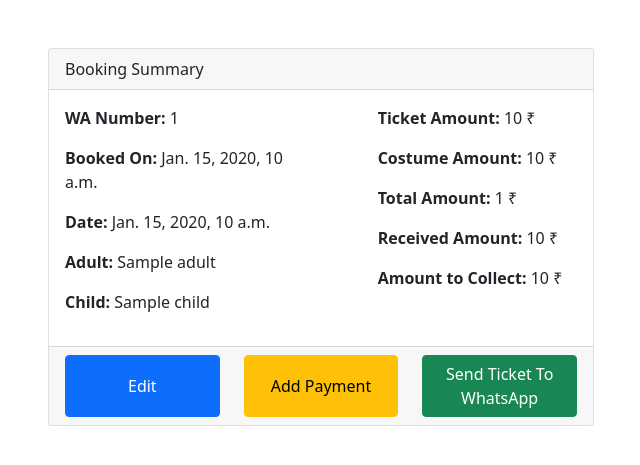
After one commit to henishpatel9045/ganesha_fun_world_backend, a Django app: template bookings/templates/booking/booking_summary_card.html in a window 1280 px wide. The commit adds this page. Shown: the top 465 px of the page, without its empty margins (319-959 px from the left). Run offline with Django 5.2, Linux system fonts and the light colour scheme; the template is opened without the code that fills it: most values are stand-ins (such as "Sample title", 1, 10 or a date in 2020); some libraries are stand-ins or nearby versions.

Commit message:
Add booking summary card and restyle the booking, payment pages

```diff
--- a/bookings/templates/booking/booking.html
+++ b/bookings/templates/booking/booking.html
@@ -2,7 +2,11 @@
 
 <div class="mx-5 mb-2">
   <h1 class="mb-2">Booking</h1>
-  {% crispy form %}
+  <div class="card">
+  <div class="card-body">
+    {% crispy form %}
+  </div>
+</div>
 </div>
 
 <script>
--- /dev/null
+++ b/bookings/templates/booking/booking_summary_card.html
@@ -0,0 +1,51 @@
+{% extends 'base.html' %}
+
+{% block content %}
+    <div class="container mt-5">
+        <div class="row justify-content-center">
+            <div class="col-lg-6">
+                <div class="card">
+                    <div class="card-header">
+                        Booking Summary
+                    </div>
+                    <div class="card-body">
+                        <div class="row">
+                            <div class="col-md-6">
+                                <p><strong>WA Number:</strong> {{ wa_number }}</p>
+                                <p><strong>Booked On:</strong> {{ booked_on }}</p>
+                                <p><strong>Date:</strong> {{ date }}</p>
+                                <p><strong>Adult:</strong> {{ adult }}</p>
+                                <p><strong>Child:</strong> {{ child }}</p>
+                            </div>
+                            <div class="col d-flex h-100">
+                                <div class="vr"></div>
+                              </div>
+                            <div class="col-md-5">
+                                <p><strong>Ticket Amount:</strong> <span>{{ ticket_amount }} ₹</span></p>
+                                <p><strong>Costume Amount:</strong> <span>{{ costume_amount }} ₹</span></p>
+                                <p><strong>Total Amount:</strong> <span>{{ total_amount }} ₹</span></p>
+                                <p><strong>Received Amount:</strong> <span>{{ received_amount }} ₹</span></p>
+                                <p><strong>Amount to Collect:</strong> <span>{{ amount_to_collect }} ₹</span></p>
+                            </div>
+                        </div>
+                    </div>
+                    {% comment %} this buttons should be equally spaced and have some gap in between them also use icons along with text if possible {% endcomment %}
+                    <div class="card-footer">
+                        <div class="row">
+                            <div class="col-4">
+                                <a href="{% url 'booking_payment' booking_id %}" class="btn btn-primary w-100 h-100 d-flex align-items-center justify-content-center ">Edit</a>
+                            </div>
+                            <div class="col-4">
+                                <a href="{% url 'booking_payment' booking_id %}" class="btn btn-warning w-100 h-100 d-flex align-items-center justify-content-center">Add Payment</a>
+                            </div>
+                            <div class="col-4">
+                                <a class="btn btn-success w-100 h-100 d-flex align-items-center justify-content-center">Send Ticket To WhatsApp</a>
+                            </div>
+                        </div>
+                    </div>
+                </div>
+            </div>
+        </div>
+
+
+{% endblock %}
--- a/bookings/utils.py
+++ b/bookings/utils.py
@@ -153,6 +153,9 @@ def add_payment_to_booking(
             },
         )
 
+        if booking.total_amount < booking.received_amount + amount:
+            raise ValueError("Amount exceeds the total amount of the booking")
+
         payment = Payment(
             booking=booking,
             amount=amount,
--- a/ganesha_fun_world_backend/settings/common.py
+++ b/ganesha_fun_world_backend/settings/common.py
@@ -130,6 +130,9 @@ USE_TZ = True
 
 STATIC_URL = "static/"
 STATIC_ROOT = BASE_DIR / "static"
+STATICFILES_DIRS = [
+    os.path.join(BASE_DIR, 'staticfiles'),
+]
 
 MEDIA_URL = "/media/"
 MEDIA_ROOT = BASE_DIR / "media-files"
```
Also changed, not shown: bookings/forms.py (+1 -9 lines), bookings/templates/booking/payment.html (+16 -4 lines), bookings/urls.py (+6 -1 lines), bookings/views.py (+34 -1 lines), 1 other file.
